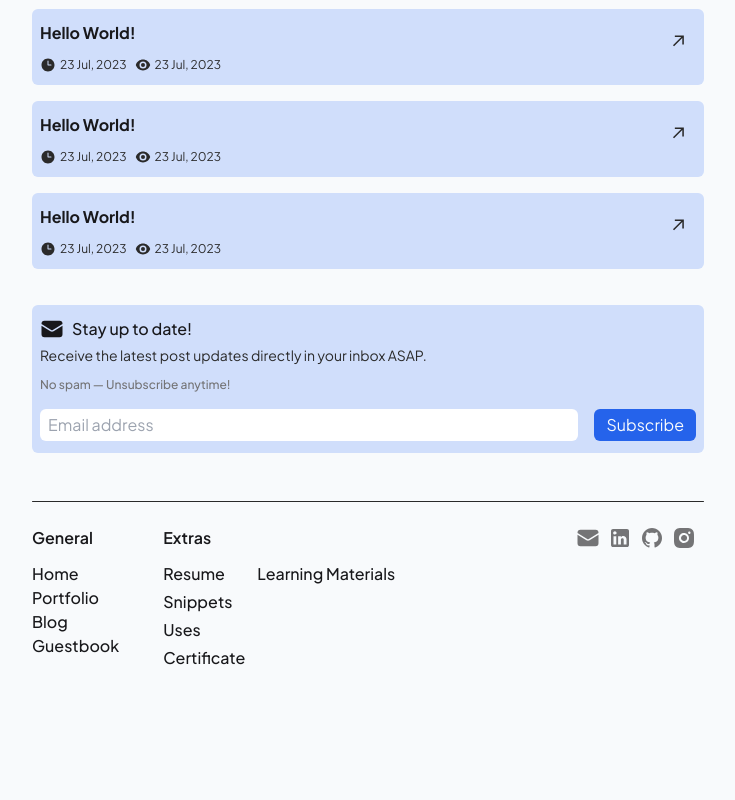
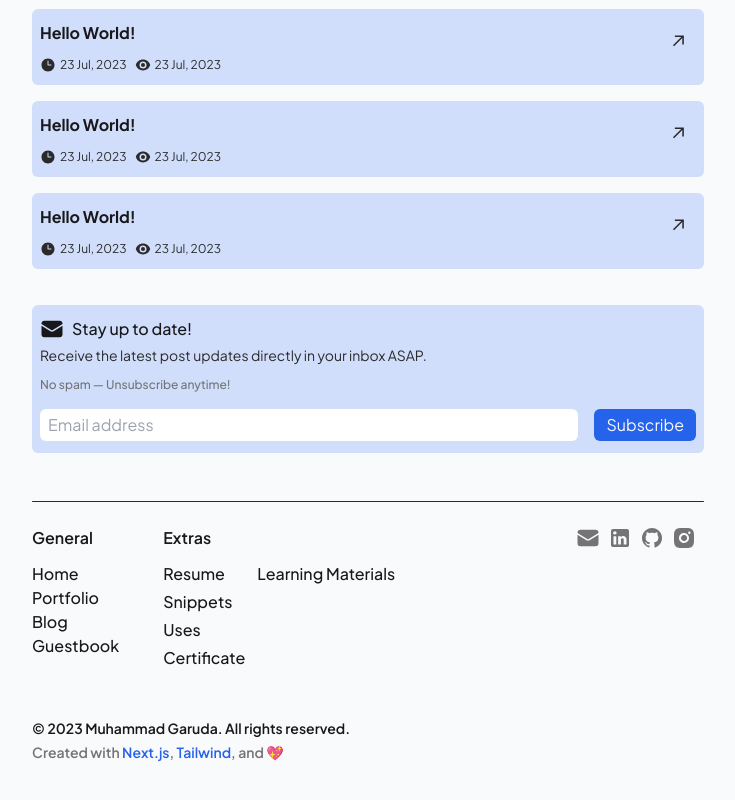
Before and after one commit to Mgkusumaputra/mgkusumaputra.me, a Next.js app: page / in a window 1280 px wide. Shown: the part 475-1275 px from the top of the page, without its empty margins (272-1007 px from the left). Before the commit the page ends 1185 px from the top, so only its background shows below. Built offline with nearby package versions, Linux system fonts and the light colour scheme.

Commit message:
✨ feat: adding missing content in footer

```diff
--- a/components/Footer.tsx
+++ b/components/Footer.tsx
@@ -64,6 +64,24 @@ export default function Footer() {
           </Link>
         </div>
       </div>
+      <div className="flex flex-col gap-1 mt-6 text-sm">
+        <p className="font-semibold text-text-primary">
+          © {new Date().getFullYear()} Muhammad Garuda. All rights reserved.
+        </p>
+        <p className="font-semibold text-inactive">
+          Created with{" "}
+          <span>
+            <Link href="https://nextjs.org/" target="_blank" className="text-primary">
+              Next.js
+            </Link>
+          </span>
+          ,{" "}
+          <Link href="https://tailwindcss.com/" target="_blank" className="text-primary">
+            Tailwind
+          </Link>
+          , and 💖
+        </p>
+      </div>
     </footer>
   );
 }
```
